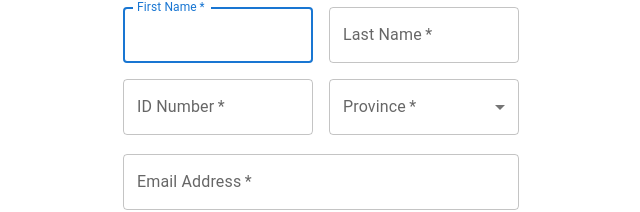
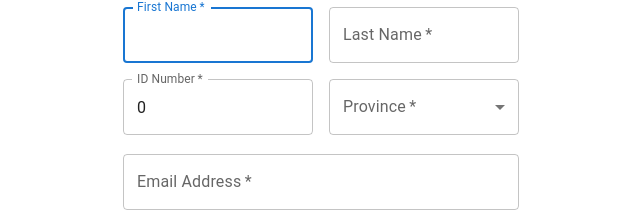
Before and after one commit to Sne225/election-app, a React (Create React App) app: page /signup in a window 1280 px wide. Shown: the part 150-362 px from the top of the page, without its empty margins (319-959 px from the left). Built offline with nearby package versions, Linux system fonts and the light colour scheme.

Commit message:
Validation

```diff
--- a/src/pages/SignUp.js
+++ b/src/pages/SignUp.js
@@ -1,5 +1,4 @@
 import * as React from 'react';
-import Avatar from '@mui/material/Avatar';
 import Button from '@mui/material/Button';
 import CssBaseline from '@mui/material/CssBaseline';
 import TextField from '@mui/material/TextField';
@@ -49,7 +48,7 @@ export default function SignUp() {
   const [name, setName] = React.useState('');
   const [surname, setSurname] = React.useState('');
   const [province, setProvince] = React.useState('');
-  const [idNumber, setIdNumber] = React.useState('');
+  const [idNumber, setIdNumber] = React.useState(0);
   const [email, setEmail] = React.useState('');
   const [password, setPassword] = React.useState('');
   const [errorMessages, setErrorMessages] = React.useState({});
@@ -116,10 +115,10 @@ export default function SignUp() {
 
       if (!idNumber.trim()) {
         errors.idNumber = 'ID number is required';
-      } else if (idNumber.length !== 13) { // South African ID numbers are 13 digits long
+      } else if (idNumber.length < 13) { // South African ID numbers are 13 digits long
         errors.idNumber = 'Invalid ID number. Please try again.';
-      } else if (isValidIdNumber(idNumber)) {
-        setErrorMessages({ idNumber: 'Please enter numbers only' });
+      } else if (!isValidIdNumber(idNumber)) {
+        errors.idNumber = 'Please enter numbers only';
       }
 
       if (!province) {
```
